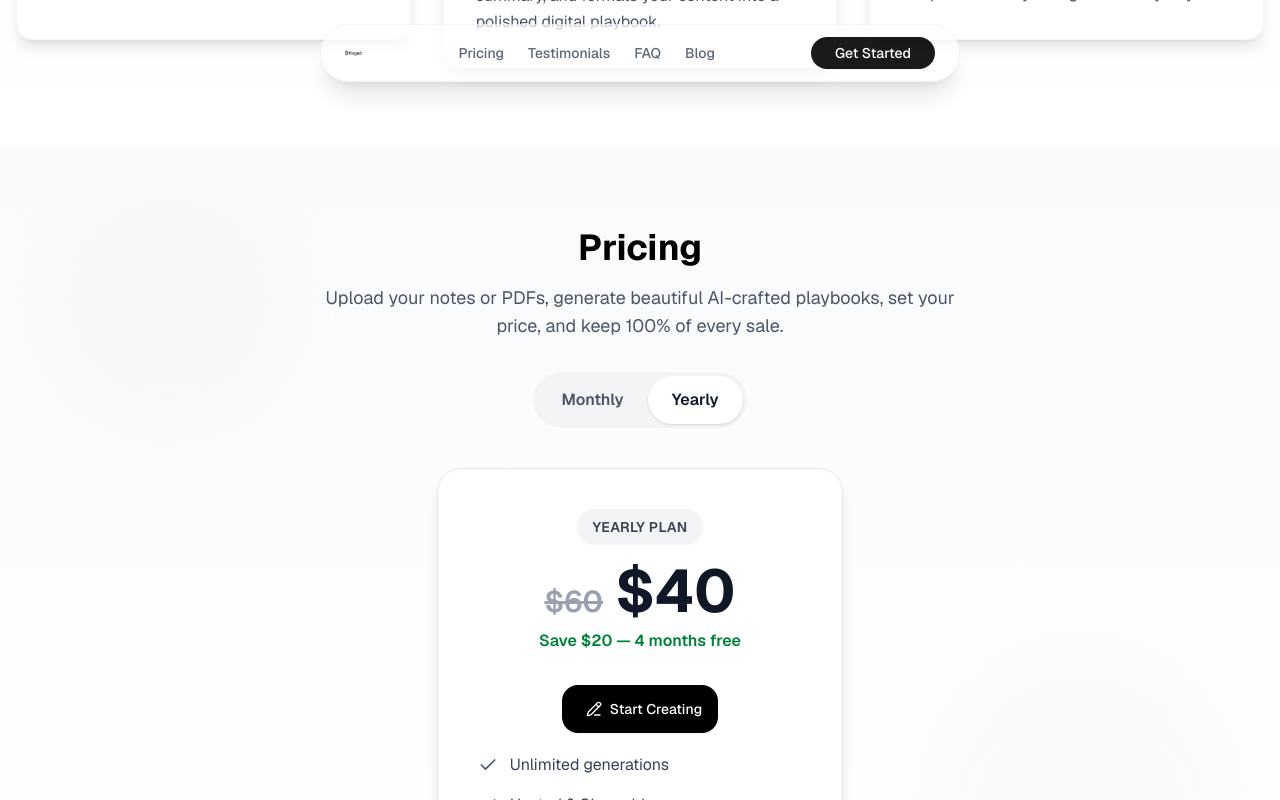
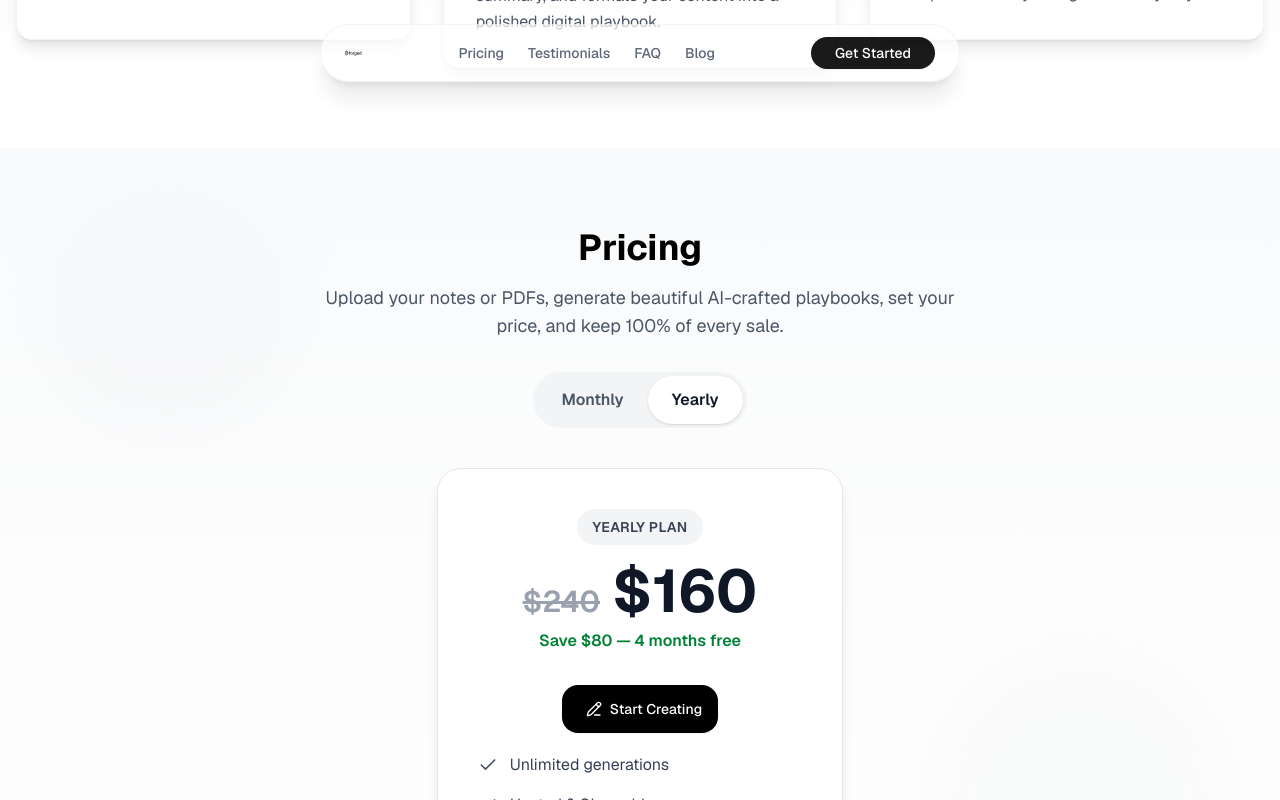
Before and after one commit to ijon007/forged, a Next.js app: page / in a window 1280 px wide. Both pictures are taken after a click on the button "Yearly". Shown: the part 1264-2064 px from the top of the page. Built offline with nearby package versions, Linux system fonts and the light colour scheme.

Commit message:
feat: pricing changed to 0 and 60

```diff
--- a/components/cta.tsx
+++ b/components/cta.tsx
@@ -15,7 +15,7 @@ export function CTA() {
             Ready to sell your expertise online?
           </h2>
           <p className="mx-auto mb-8 max-w-2xl text-lg text-gray-300 leading-relaxed">
-            Turn your knowledge into profitable digital playbooks and courses. Create, sell, and monetize your expertise with AI-powered course creation for just $5/month.
+            Turn your knowledge into profitable digital playbooks and courses. Create, sell, and monetize your expertise with AI-powered course creation for just $20/month.
           </p>
 
           <div className="flex flex-col items-center justify-center gap-4 sm:flex-row">
--- a/components/faq.tsx
+++ b/components/faq.tsx
@@ -10,12 +10,12 @@ export function FAQ() {
     {
       question: "What is a playbook?",
       answer:
-        "A playbook is a digital guide that teaches a process step-by-step, like 'How to Plan a Product Launch' or 'How to Crack Marketing for Clients' It's your knowledge packaged into an actionable format that others can follow.",
+        "A playbook can be either a blog, a listicle/how-to-guide or a course with multiple chapters and lessons you will be able to generate and sell. Upload your PDF file, select the type of generation and let AI do the rest.",
     },
     {
       question: "How do I get paid?",
       answer:
-        "You receive 100% of every sale. Payments are processed through Stripe (via Polar). Set your own pricing and everything that you earn.",
+        "You receive 100% of every sale. Payments are processed via Polar. Set your own pricing and everything that you earn.",
     },
     {
       question: "Can I edit my playbook after it's created?",
@@ -30,7 +30,7 @@ export function FAQ() {
     {
       question: "How many playbooks can I create?",
       answer:
-        "No limits! With your $5/month subscription, you can upload unlimited PDFs and create as many playbooks as you want. Scale your knowledge business without restrictions.",
+        "No limits! With your $20/month subscription, you can upload unlimited PDFs and create as many playbooks as you want. Scale your knowledge business without restrictions.",
     },
   ]
 
--- a/components/plan-selection.tsx
+++ b/components/plan-selection.tsx
@@ -38,7 +38,7 @@ export function PlanSelection() {
                 </div>
 
                 <div className="flex items-baseline justify-center mb-2">
-                  <span className="text-6xl font-bold text-gray-900">$5</span>
+                  <span className="text-6xl font-bold text-gray-900">$20</span>
                   <span className="text-xl text-gray-500 ml-1">/month</span>
                 </div>
               </div>
@@ -85,15 +85,15 @@ export function PlanSelection() {
 
                 <div className="flex items-baseline justify-center mb-2 gap-3">
                   <span className="text-3xl font-semibold text-gray-400 line-through select-none">
-                    $60
+                    $240
                   </span>
                   <span className="text-6xl font-bold text-gray-900">
-                    $40
+                    $160
                   </span>
                 </div>
 
                 <div className="flex justify-center items-center text-green-700 font-semibold">
-                  <span>Save $20 — 4 months free</span>
+                  <span>Save $80 — 4 months free</span>
                 </div>
               </div>
 
--- a/components/pricing.tsx
+++ b/components/pricing.tsx
@@ -64,23 +64,23 @@ export function Pricing() {
                   {isYearly ? (
                     <div className="flex items-baseline justify-center mb-2 gap-3">
                       <span className="text-3xl font-semibold text-gray-400 line-through select-none">
-                        $60
+                        $240
                       </span>
                       <span className="text-6xl font-bold text-gray-900">
-                        $40
+                        $160
                       </span>
                     </div>
                   ) : (
                     <div className="flex items-baseline justify-center mb-2">
                       <span className="text-6xl font-bold text-gray-900">
-                        $5
+                        $20
                       </span>
                     </div>
                   )}
 
                   {isYearly && (
                     <div className="flex justify-center items-center text-green-700 font-semibold">
-                      <span>Save $20 — 4 months free</span>
+                      <span>Save $80 — 4 months free</span>
                     </div>
                   )}
                 </div>
--- a/constants/blogs.ts
+++ b/constants/blogs.ts
@@ -314,7 +314,7 @@ PDFs often contain ideas that have already been:
 3. Generate a professional playbook with title, summary, and key points
 4. Set your price and start selling immediately
 
-**Pricing:** $5/month or $40/year
+**Pricing:** $20/month or $160/year
 
 **Real example:** I uploaded a 25-page market research PDF about remote work trends. Forged created a "Remote Work Survival Guide" that I'm selling for $29. It's generated $400+ in the first month.
 
@@ -407,7 +407,7 @@ PDFs often contain ideas that have already been:
 
 | Tool | Best For | Price | Learning Curve | Output Quality | Monetization |
 |------|----------|-------|----------------|----------------|--------------|
-| Forged | Sellable content | $5/mo | Low | High | Built-in |
+| Forged | Sellable content | $20/mo | Low | High | Built-in |
 | Claude | Research analysis | $20/mo | Medium | Very High | Manual |
 | ChatGPT Plus | General content | $20/mo | Low | High | Manual |
 | Jasper | Marketing content | $49/mo | High | High | Manual |
@@ -4257,9 +4257,9 @@ Here's why specialized monetization tools outperform general workspace apps for
 - **Total: $103/month**
 
 **Forged All-in-One:**
-- Forged platform: $5/month or $40/year
+- Forged platform: $20/month or $160/year
 - Everything included: payments, hosting, SEO, analytics
-- **Total: $5/month**
+- **Total: $20/month**
 
 **Monthly Savings: $98** (95% cost reduction)
 
--- a/next.config.ts
+++ b/next.config.ts
@@ -8,6 +8,10 @@ const nextConfig: NextConfig = {
         protocol: 'https',
         hostname: 'images.unsplash.com',
       },
+      {
+        protocol: 'https',
+        hostname: 'avatar.vercel.sh',
+      },
     ],
   },
 }
```
Also changed, not shown: public/llms.txt.
